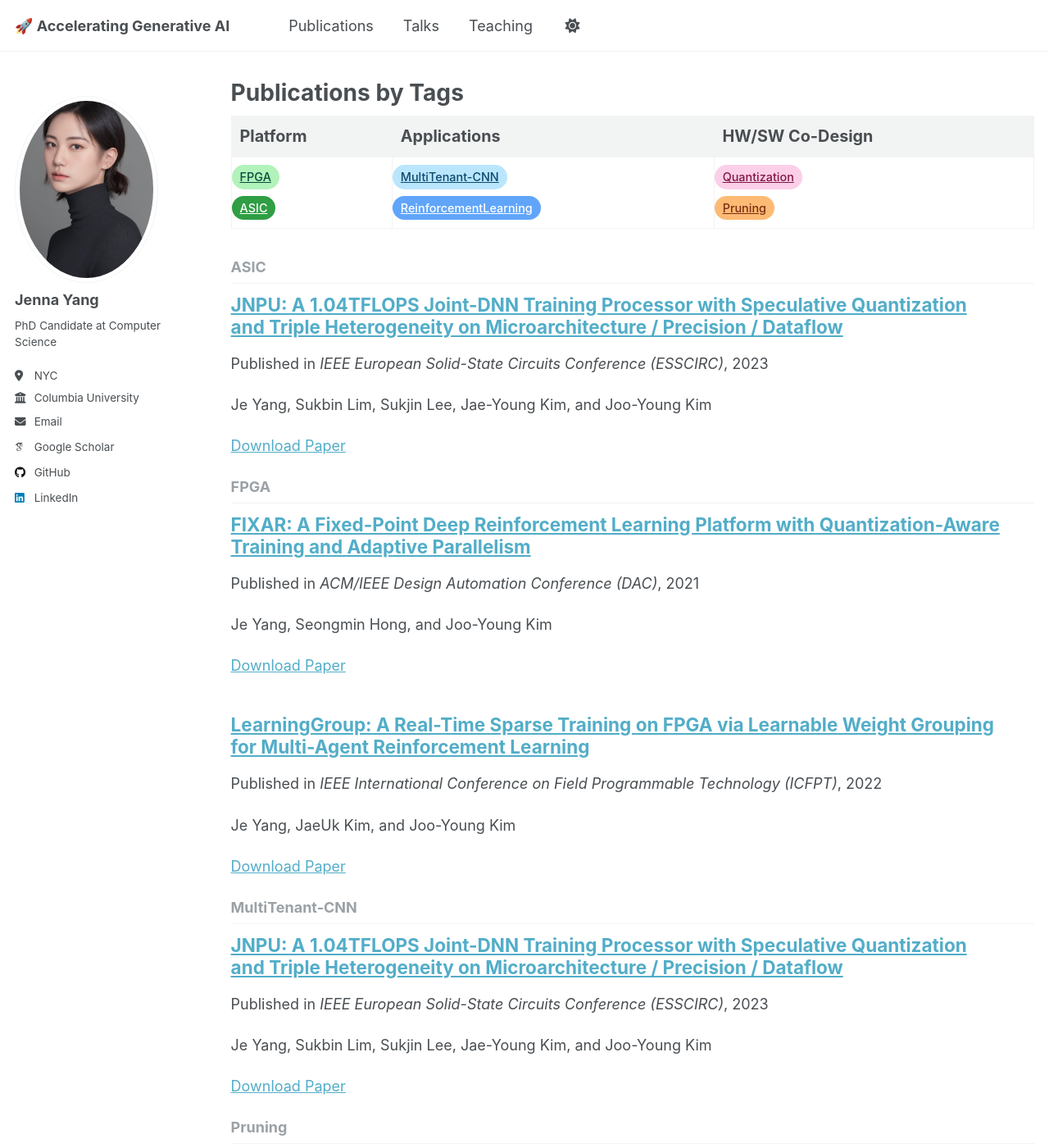
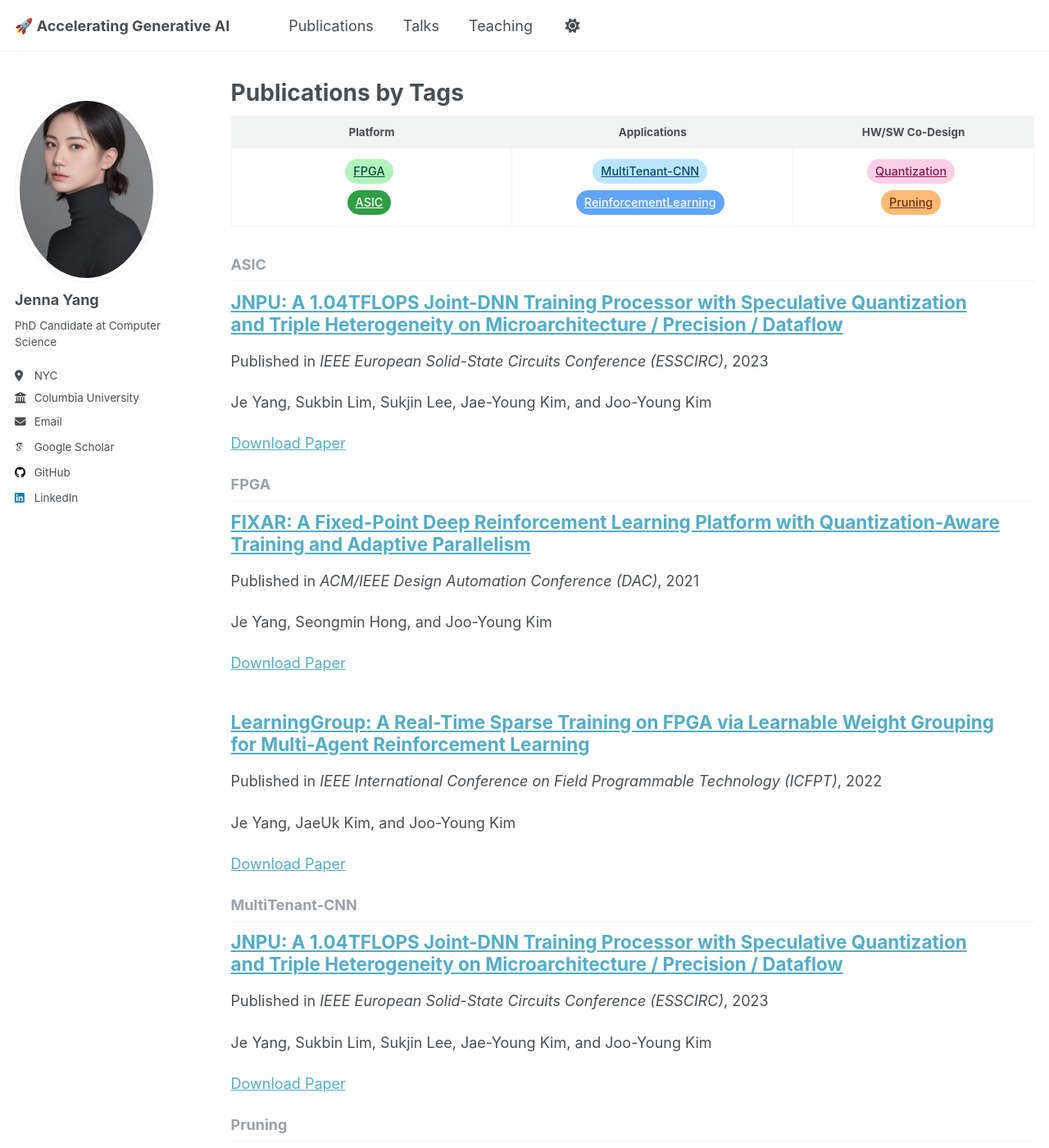
Before and after one commit to jenna-yang/jenna-yang.github.io, a Jekyll site: the page built from _pages/tag-archive.html, in a window 1280 px wide and 1400 px high. Shown: the whole window at 82% size. Built offline with Jekyll 4.4.1, drawn with Linux system fonts in a browser that asks for light colours; some web fonts are replaced.

Commit message:
Edit tag table style

```diff
--- a/_pages/tag-archive.html
+++ b/_pages/tag-archive.html
@@ -12,15 +12,27 @@ author_profile: true
     width: 100%;
     border-collapse: collapse;
     margin-bottom: 2rem;
+    table-layout: fixed; /* 고정 너비 설정 */
   }
-  .tag-table th {
-    text-align: left;
-    font-size: 1.1rem;
-    padding-bottom: 0.5rem;
+
+  .tag-table th, .tag-table td {
+    text-align: center;
+    vertical-align: top;
+    padding: 0.5rem;
   }
-  .tag-table td {
-    vertical-align: top;
-    padding: 0.3rem 1rem 0.3rem 0;
+
+  /* 컬럼별 너비 조정 */
+  .tag-table th:nth-child(1),
+  .tag-table td:nth-child(1) {
+    width: 35%;  /* Platform 넓게 */
+  }
+  .tag-table th:nth-child(2),
+  .tag-table td:nth-child(2) {
+    width: 35%;
+  }
+  .tag-table th:nth-child(3),
+  .tag-table td:nth-child(3) {
+    width: 30%;  /* HW/SW Co-Design 좁게 */
   }
 
   /* 태그 기본 스타일 */
```
